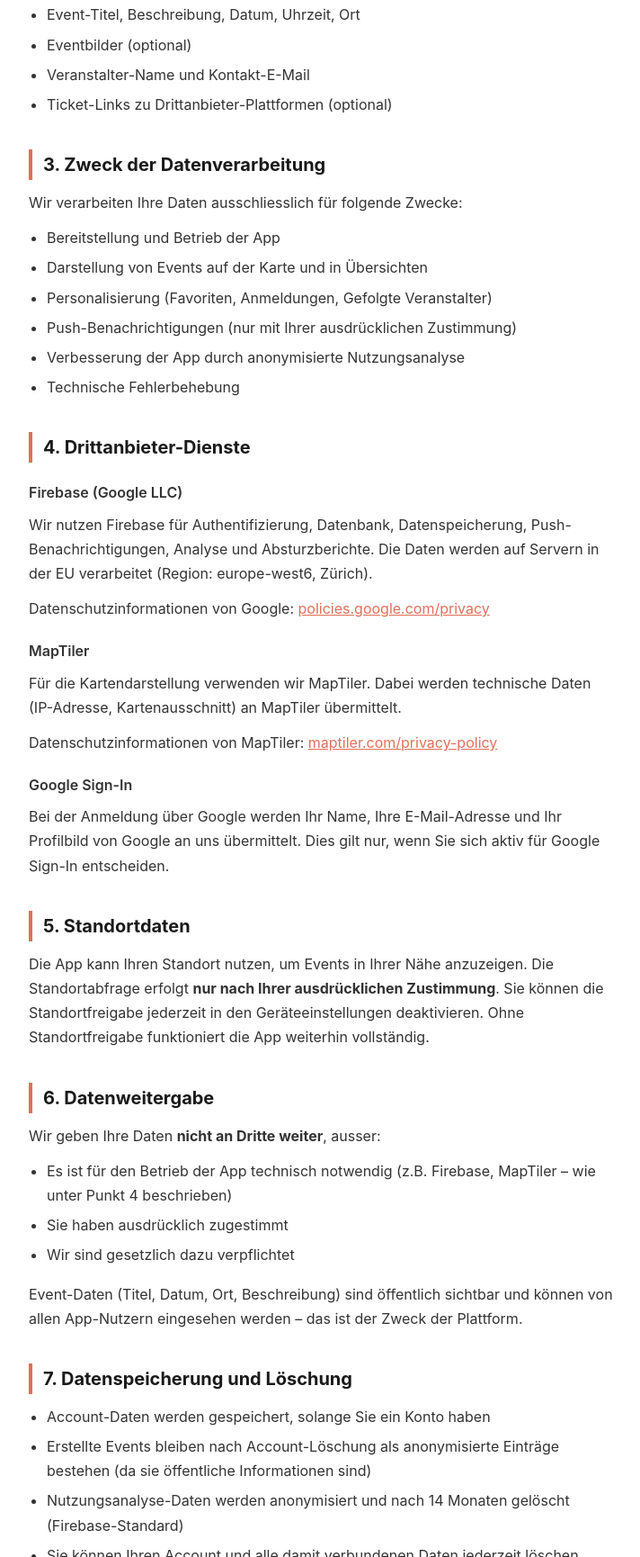
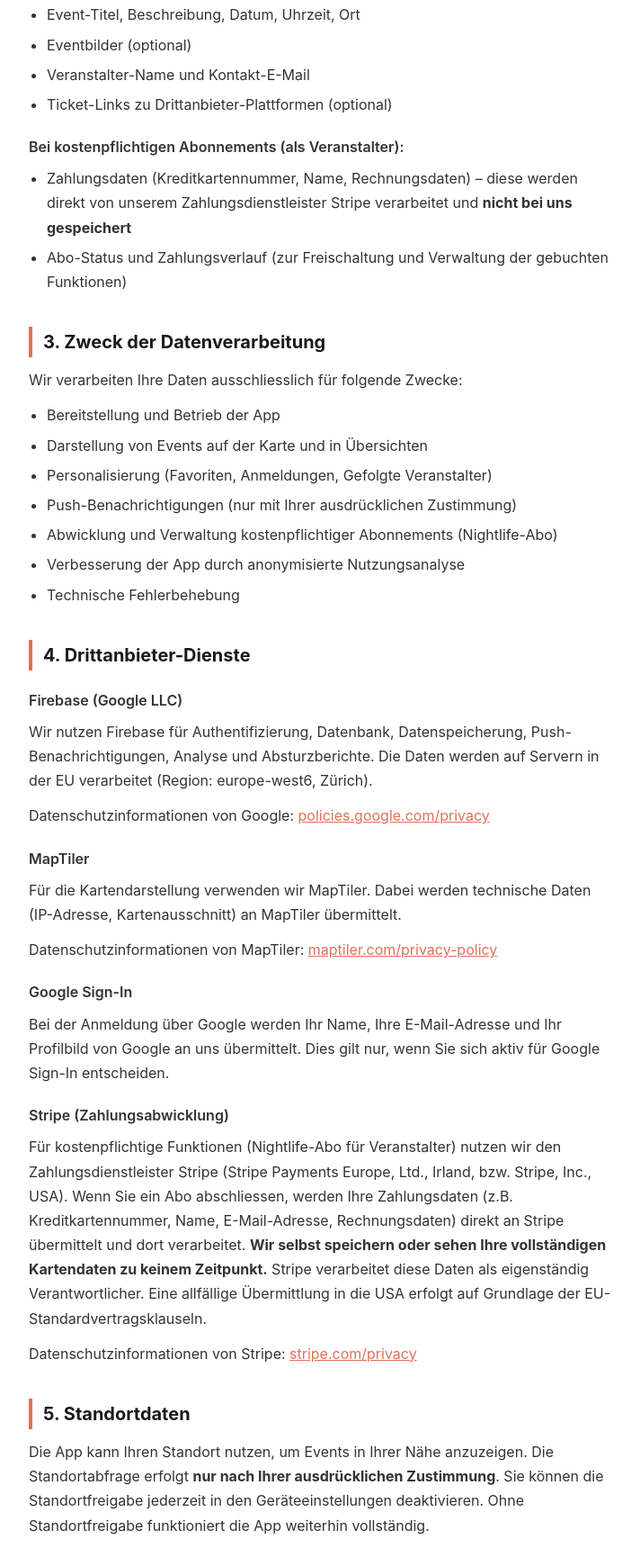
Before and after one commit to ch-studios-support/ch-events-privacy-policy, a plain HTML site: page index.html in a window 1280 px wide. Shown: the part 1070-2800 px from the top of the page at 90% size, without its empty margins (280-992 px from the left). Drawn offline with Linux system fonts and the light colour scheme.

Commit message:
Update index.html

```diff
--- a/index.html
+++ b/index.html
@@ -105,7 +105,7 @@
     <div class="badge">Datenschutz</div>
     <h1>Datenschutzerklärung<br/>CH Events</h1>
     <div class="meta">
-      <strong>Stand:</strong> Juni 2026<br/>
+      <strong>Stand:</strong> Juli 2026<br/>
       <strong>Verantwortlich:</strong> CH-Studios<br/>
       <strong>Kontakt:</strong>
       <a href="mailto:ch.studios.support@gmail.com">ch.studios.support@gmail.com</a>
@@ -150,6 +150,15 @@
     <li>Ticket-Links zu Drittanbieter-Plattformen (optional)</li>
   </ul>
 
+  <h3>Bei kostenpflichtigen Abonnements (als Veranstalter):</h3>
+  <ul>
+    <li>Zahlungsdaten (Kreditkartennummer, Name, Rechnungsdaten) – diese werden
+        direkt von unserem Zahlungsdienstleister Stripe verarbeitet und
+        <strong>nicht bei uns gespeichert</strong></li>
+    <li>Abo-Status und Zahlungsverlauf (zur Freischaltung und Verwaltung der
+        gebuchten Funktionen)</li>
+  </ul>
+
   <h2>3. Zweck der Datenverarbeitung</h2>
   <p>Wir verarbeiten Ihre Daten ausschliesslich für folgende Zwecke:</p>
   <ul>
@@ -157,6 +166,7 @@
     <li>Darstellung von Events auf der Karte und in Übersichten</li>
     <li>Personalisierung (Favoriten, Anmeldungen, Gefolgte Veranstalter)</li>
     <li>Push-Benachrichtigungen (nur mit Ihrer ausdrücklichen Zustimmung)</li>
+    <li>Abwicklung und Verwaltung kostenpflichtiger Abonnements (Nightlife-Abo)</li>
     <li>Verbesserung der App durch anonymisierte Nutzungsanalyse</li>
     <li>Technische Fehlerbehebung</li>
   </ul>
@@ -193,6 +203,24 @@
     wenn Sie sich aktiv für Google Sign-In entscheiden.
   </p>
 
+  <h3>Stripe (Zahlungsabwicklung)</h3>
+  <p>
+    Für kostenpflichtige Funktionen (Nightlife-Abo für Veranstalter) nutzen
+    wir den Zahlungsdienstleister Stripe (Stripe Payments Europe, Ltd., Irland,
+    bzw. Stripe, Inc., USA). Wenn Sie ein Abo abschliessen, werden Ihre
+    Zahlungsdaten (z.B. Kreditkartennummer, Name, E-Mail-Adresse, Rechnungsdaten)
+    direkt an Stripe übermittelt und dort verarbeitet.
+    <strong>Wir selbst speichern oder sehen Ihre vollständigen Kartendaten zu
+    keinem Zeitpunkt.</strong> Stripe verarbeitet diese Daten als eigenständig
+    Verantwortlicher. Eine allfällige Übermittlung in die USA erfolgt auf
+    Grundlage der EU-Standardvertragsklauseln.
+  </p>
+  <p>
+    Datenschutzinformationen von Stripe:
+    <a href="https://stripe.com/privacy" target="_blank"
+       style="color:#e07058">stripe.com/privacy</a>
+  </p>
+
   <h2>5. Standortdaten</h2>
   <p>
     Die App kann Ihren Standort nutzen, um Events in Ihrer Nähe anzuzeigen.
@@ -208,7 +236,7 @@
   </p>
   <ul>
     <li>Es ist für den Betrieb der App technisch notwendig
-        (z.B. Firebase, MapTiler – wie unter Punkt 4 beschrieben)</li>
+        (z.B. Firebase, MapTiler, Stripe – wie unter Punkt 4 beschrieben)</li>
     <li>Sie haben ausdrücklich zugestimmt</li>
     <li>Wir sind gesetzlich dazu verpflichtet</li>
   </ul>
@@ -221,13 +249,22 @@
   <h2>7. Datenspeicherung und Löschung</h2>
   <ul>
     <li>Account-Daten werden gespeichert, solange Sie ein Konto haben</li>
-    <li>Erstellte Events bleiben nach Account-Löschung als anonymisierte
-        Einträge bestehen (da sie öffentliche Informationen sind)</li>
+    <li>Bei der Löschung Ihres Accounts werden Ihr Profil, Ihre erstellten
+        Events samt Bildern und Videos, Ihre Favoriten, Bewertungen,
+        Anmeldungen und Support-Anfragen <strong>dauerhaft gelöscht</strong></li>
+    <li>Sie können Ihren Account direkt in der App löschen
+        (Profil → Einstellungen → Konto löschen) oder per E-Mail an
+        <a href="mailto:ch.studios.support@gmail.com"
+           style="color:#e07058">ch.studios.support@gmail.com</a></li>
     <li>Nutzungsanalyse-Daten werden anonymisiert und nach 14 Monaten
         gelöscht (Firebase-Standard)</li>
-    <li>Sie können Ihren Account und alle damit verbundenen Daten jederzeit
-        löschen lassen (siehe Punkt 9)</li>
   </ul>
+  <div class="info-box">
+    <strong>Ausnahme – Zahlungsbelege:</strong> Zahlungs- und Rechnungsbelege
+    bewahrt unser Zahlungsdienstleister Stripe im Rahmen der gesetzlichen
+    Aufbewahrungsfristen (bis zu 10 Jahre) auf, auch nach Löschung Ihres
+    Accounts. Diese Belege enthalten keine Nutzungsdaten aus der App.
+  </div>
 
   <h2>8. Datensicherheit</h2>
   <p>
```
